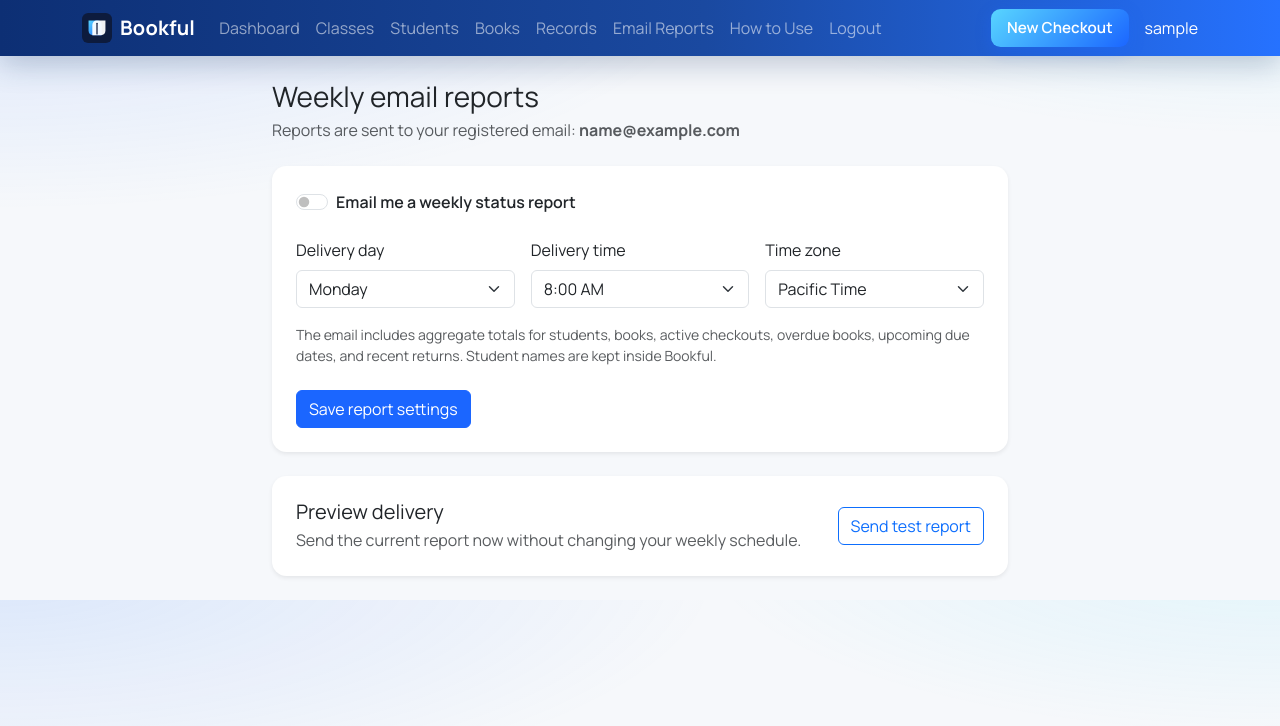
After one commit to GGUI-Classroom/Bookful, a Flask app: page /reports/settings in a window 1280 px wide. The commit adds this page. Shown: the top 726 px of the page. Run offline with Flask 3, Linux system fonts and the light colour scheme; the visitor is signed in with stand-in values (Sample User, id 1).

Commit message:
some stuff

```diff
--- a/app/forms.py
+++ b/app/forms.py
@@ -1,7 +1,7 @@
 from datetime import date
 
 from flask_wtf import FlaskForm
-from wtforms import DateField, FileField, IntegerField, PasswordField, SelectField, StringField, SubmitField, TextAreaField
+from wtforms import BooleanField, DateField, FileField, IntegerField, PasswordField, SelectField, StringField, SubmitField, TextAreaField
 from wtforms.validators import DataRequired, Email, EqualTo, Length, NumberRange, Optional, ValidationError
 
 
@@ -20,6 +20,42 @@ class LoginForm(FlaskForm):
     identifier = StringField("Username or Email", validators=[DataRequired(), Length(max=255)])
     password = PasswordField("Password", validators=[DataRequired()])
     submit = SubmitField("Log In")
+
+
+class WeeklyReportSettingsForm(FlaskForm):
+    enabled = BooleanField("Email me a weekly status report")
+    weekday = SelectField(
+        "Delivery day",
+        coerce=int,
+        choices=[
+            (0, "Monday"),
+            (1, "Tuesday"),
+            (2, "Wednesday"),
+            (3, "Thursday"),
+            (4, "Friday"),
+            (5, "Saturday"),
+            (6, "Sunday"),
+        ],
+    )
+    hour = SelectField(
+        "Delivery time",
+        coerce=int,
+        choices=[(hour, f"{hour % 12 or 12}:00 {'AM' if hour < 12 else 'PM'}") for hour in range(24)],
+    )
+    timezone = SelectField(
+        "Time zone",
+        choices=[
+            ("America/New_York", "Eastern Time"),
+            ("America/Chicago", "Central Time"),
+            ("America/Denver", "Mountain Time"),
+            ("America/Phoenix", "Arizona Time"),
+            ("America/Los_Angeles", "Pacific Time"),
+            ("America/Anchorage", "Alaska Time"),
+            ("Pacific/Honolulu", "Hawaii Time"),
+            ("UTC", "UTC"),
+        ],
+    )
+    submit = SubmitField("Save report settings")
 
 
 class StudentForm(FlaskForm):
--- a/app/models.py
+++ b/app/models.py
@@ -20,6 +20,11 @@ class Teacher(UserMixin, db.Model):
     auth_provider = db.Column(db.String(30), nullable=False, default="local", index=True)
     external_subject = db.Column(db.String(255), unique=True, nullable=True, index=True)
     external_email = db.Column(db.String(255), nullable=True, index=True)
+    weekly_reports_enabled = db.Column(db.Boolean, nullable=False, default=False)
+    weekly_report_weekday = db.Column(db.Integer, nullable=False, default=0)
+    weekly_report_hour = db.Column(db.Integer, nullable=False, default=8)
+    weekly_report_timezone = db.Column(db.String(64), nullable=False, default="America/Los_Angeles")
+    weekly_report_last_sent_at = db.Column(db.DateTime, nullable=True)
     created_at = db.Column(db.DateTime, default=datetime.utcnow, nullable=False)
 
     students = db.relationship("Student", backref="teacher", lazy="dynamic", cascade="all, delete-orphan")
--- /dev/null
+++ b/app/reports/__init__.py
@@ -0,0 +1,6 @@
+from flask import Blueprint
+
+
+reports_bp = Blueprint("reports", __name__, url_prefix="/reports")
+
+from app.reports import routes  # noqa: E402,F401
--- /dev/null
+++ b/app/reports/routes.py
@@ -0,0 +1,83 @@
+import secrets
+from datetime import datetime, timezone
+
+from flask import current_app, flash, jsonify, redirect, render_template, request, url_for
+from flask_login import current_user, login_required
+
+from app.extensions import csrf, db
+from app.forms import WeeklyReportSettingsForm
+from app.models import Teacher
+from app.reports import reports_bp
+from app.reports.service import EmailConfigurationError, is_weekly_report_due, send_weekly_report
+
+
+@reports_bp.route("/settings", methods=["GET", "POST"])
+@login_required
+def settings():
+    form = WeeklyReportSettingsForm(obj=current_user)
+    if request.method == "GET":
+        form.enabled.data = current_user.weekly_reports_enabled
+        form.weekday.data = current_user.weekly_report_weekday
+        form.hour.data = current_user.weekly_report_hour
+        form.timezone.data = current_user.weekly_report_timezone
+
+    if form.validate_on_submit():
+        current_user.weekly_reports_enabled = form.enabled.data
+        current_user.weekly_report_weekday = form.weekday.data
+        current_user.weekly_report_hour = form.hour.data
+        current_user.weekly_report_timezone = form.timezone.data
+        db.session.commit()
+        flash("Weekly report settings saved.", "success")
+        return redirect(url_for("reports.settings"))
+
+    return render_template("reports/settings.html", form=form)
+
+
+@reports_bp.post("/send-test")
+@login_required
+def send_test():
+    try:
+        send_weekly_report(current_user)
+    except EmailConfigurationError:
+        current_app.logger.exception("Gmail reporting is not configured")
+        flash("Email delivery is not configured yet. Finish the Gmail setup in Render.", "danger")
+    except Exception:
+        current_app.logger.exception("Could not send test report to teacher %s", current_user.id)
+        flash("The test report could not be sent. Check the server logs for the delivery error.", "danger")
+    else:
+        flash(f"A test report was sent to {current_user.email}.", "success")
+    return redirect(url_for("reports.settings"))
+
+
+@reports_bp.post("/tasks/send-weekly")
+@csrf.exempt
+def send_scheduled_reports():
+    configured_secret = current_app.config.get("REPORT_JOB_SECRET", "")
+    supplied_authorization = request.headers.get("Authorization", "")
+    expected_authorization = f"Bearer {configured_secret}"
+    if not configured_secret:
+        return jsonify(error="Scheduled reports are not configured."), 503
+    if not secrets.compare_digest(supplied_authorization, expected_authorization):
+        return jsonify(error="Unauthorized."), 401
+
+    now_utc = datetime.now(timezone.utc)
+    due_teachers = [
+        teacher
+        for teacher in Teacher.query.filter_by(weekly_reports_enabled=True).all()
+        if is_weekly_report_due(teacher, now_utc)
+    ]
+    sent = 0
+    failures = []
+
+    for teacher in due_teachers:
+        try:
+            send_weekly_report(teacher)
+            teacher.weekly_report_last_sent_at = now_utc.replace(tzinfo=None)
+            db.session.commit()
+            sent += 1
+        except Exception:
+            db.session.rollback()
+            current_app.logger.exception("Could not send scheduled report to teacher %s", teacher.id)
+            failures.append(teacher.id)
+
+    return jsonify(eligible=len(due_teachers), sent=sent, failed=len(failures), failed_teacher_ids=failures)
--- a/app/templates/base.html
+++ b/app/templates/base.html
@@ -41,6 +41,7 @@
             <li class="nav-item"><a class="nav-link" href="{{ url_for('students.index') }}">Students</a></li>
             <li class="nav-item"><a class="nav-link" href="{{ url_for('books.index') }}">Books</a></li>
             <li class="nav-item"><a class="nav-link" href="{{ url_for('checkouts.records') }}">Records</a></li>
+            <li class="nav-item"><a class="nav-link" href="{{ url_for('reports.settings') }}">Email Reports</a></li>
             <li class="nav-item"><a class="nav-link" href="{{ url_for('main.how_to_use') }}">How to Use</a></li>
             <li class="nav-item"><a class="nav-link" href="{{ url_for('auth.logout') }}">Logout</a></li>
           </ul>
--- /dev/null
+++ b/app/templates/reports/settings.html
@@ -0,0 +1,60 @@
+{% extends "base.html" %}
+{% block title %}Email Reports | Bookful{% endblock %}
+{% block content %}
+<div class="row justify-content-center">
+  <div class="col-lg-8">
+    <div class="d-flex flex-wrap justify-content-between align-items-center gap-2 mb-4">
+      <div>
+        <h1 class="h3 mb-1">Weekly email reports</h1>
+        <p class="text-muted mb-0">Reports are sent to your registered email: <strong>{{ current_user.email }}</strong></p>
+      </div>
+    </div>
+
+    <div class="card border-0 shadow-sm mb-4">
+      <div class="card-body p-4">
+        <form method="post">
+          {{ form.hidden_tag() }}
+          <div class="form-check form-switch mb-4">
+            {{ form.enabled(class="form-check-input", role="switch") }}
+            {{ form.enabled.label(class="form-check-label fw-semibold") }}
+          </div>
+
+          <div class="row g-3">
+            <div class="col-md-4">
+              {{ form.weekday.label(class="form-label") }}
+              {{ form.weekday(class="form-select") }}
+            </div>
+            <div class="col-md-4">
+              {{ form.hour.label(class="form-label") }}
+              {{ form.hour(class="form-select") }}
+            </div>
+            <div class="col-md-4">
+              {{ form.timezone.label(class="form-label") }}
+              {{ form.timezone(class="form-select") }}
+            </div>
+          </div>
+
+          <p class="small text-muted mt-3 mb-4">
+            The email includes aggregate totals for students, books, active checkouts, overdue books,
+            upcoming due dates, and recent returns. Student names are kept inside Bookful.
+          </p>
+          {{ form.submit(class="btn btn-primary") }}
+        </form>
+      </div>
+    </div>
+
+    <div class="card border-0 shadow-sm">
+      <div class="card-body p-4 d-flex flex-wrap justify-content-between align-items-center gap-3">
+        <div>
+          <h2 class="h5 mb-1">Preview delivery</h2>
+          <p class="text-muted mb-0">Send the current report now without changing your weekly schedule.</p>
+        </div>
+        <form method="post" action="{{ url_for('reports.send_test') }}">
+          <input type="hidden" name="csrf_token" value="{{ csrf_token() }}">
+          <button class="btn btn-outline-primary" type="submit">Send test report</button>
+        </form>
+      </div>
+    </div>
+  </div>
+</div>
+{% endblock %}
--- a/requirements.txt
+++ b/requirements.txt
@@ -8,3 +8,6 @@ email-validator==2.2.0
 python-dotenv==1.0.1
 gunicorn==22.0.0
 pg8000==1.31.2
+google-api-python-client==2.177.0
+google-auth-httplib2==0.2.0
+google-auth-oauthlib==1.2.2
```
Also changed, not shown: app/__init__.py (+25 -0 lines), app/reports/service.py (added, +184 -0 lines), app/templates/emails/weekly_report.html (added, +32 -0 lines), app/templates/emails/weekly_report.txt (added, +15 -0 lines), config.py (+7 -0 lines), render.yaml (+14 -0 lines), tests/test_reports.py (added, +153 -0 lines), README.md, 2 other files.
